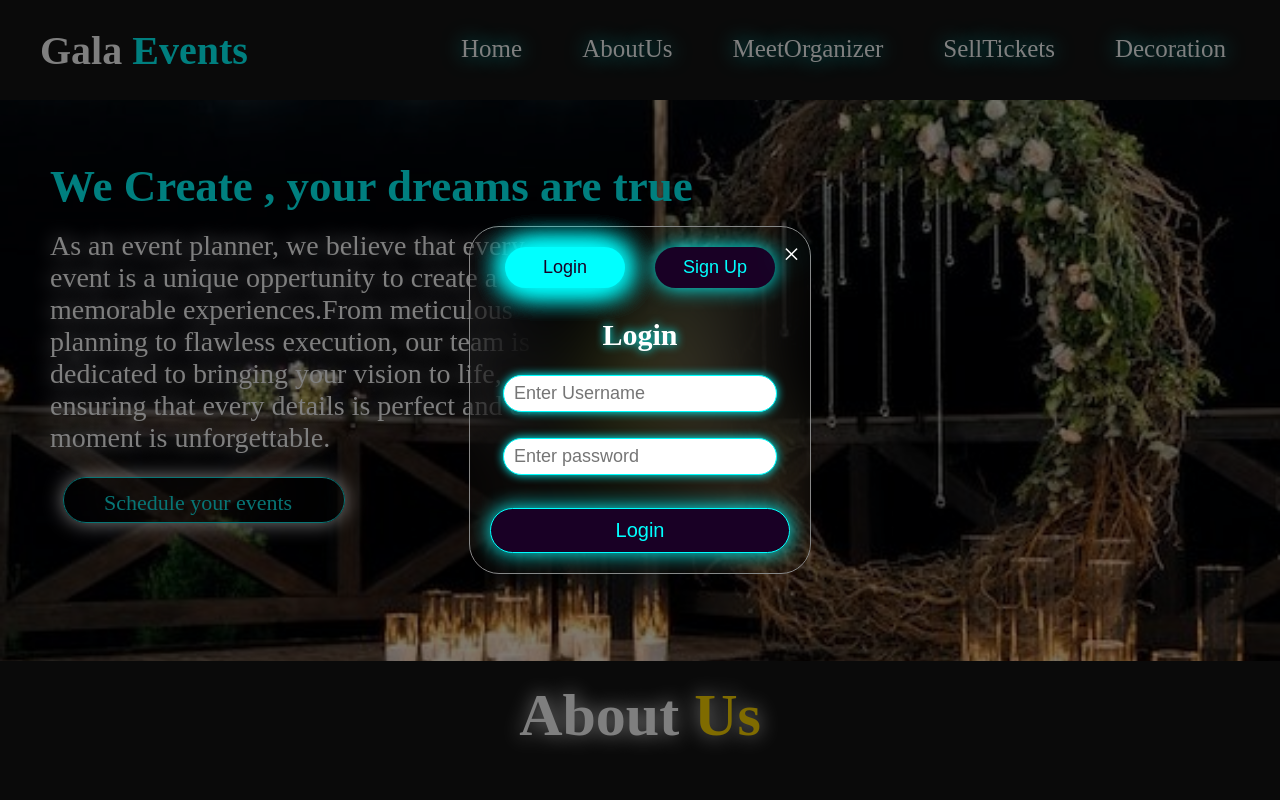
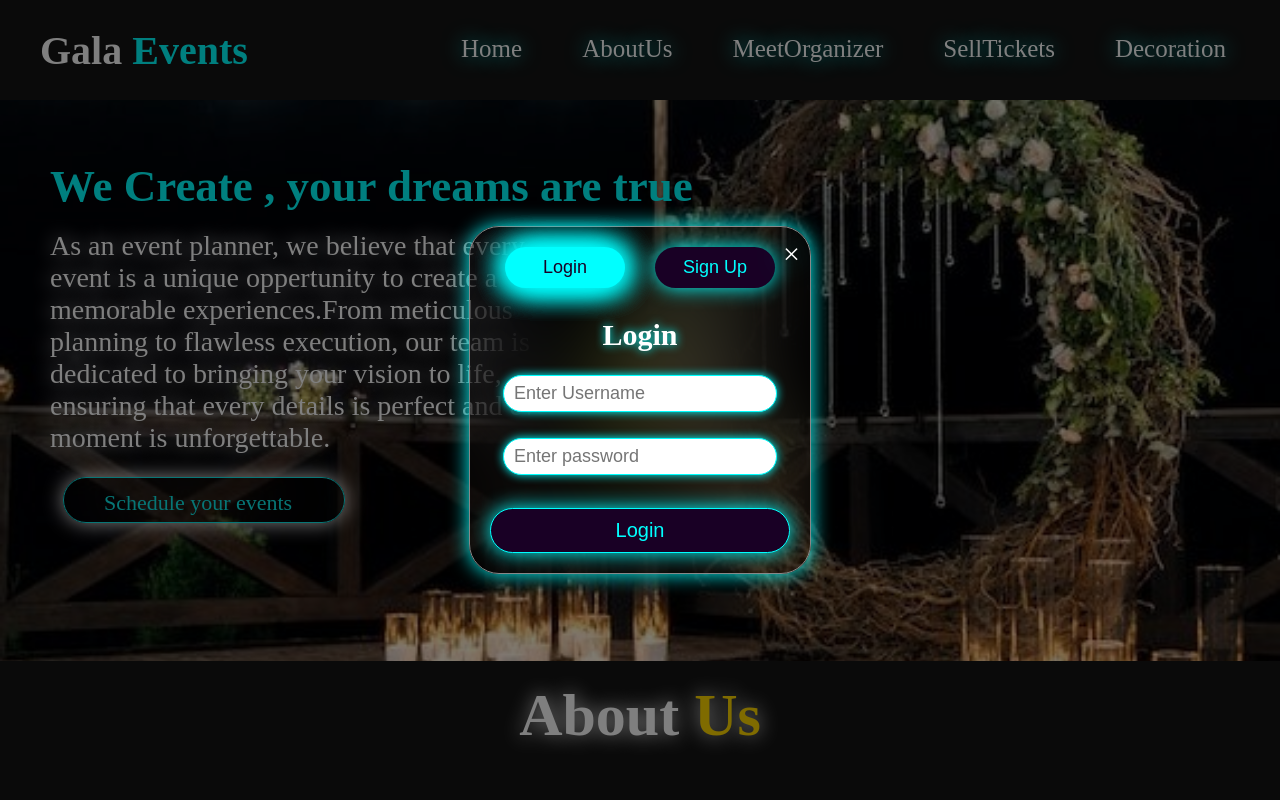
Before and after one commit to Nasrin2002/EventFusion.com, a plain HTML site: page index.html in a window 1280 px wide. Shown: the top 800 px of the page. Drawn offline with Linux system fonts and the light colour scheme; a web font is replaced by a local one.

Commit message:
Update style.css

```diff
--- a/style.css
+++ b/style.css
@@ -378,6 +378,7 @@
     margin: auto;
     padding: 20px;
     border: 1px solid #888;
+    box-shadow: 0 0 20px cyan;
     width: 300px;
     position: relative;
 }
```
